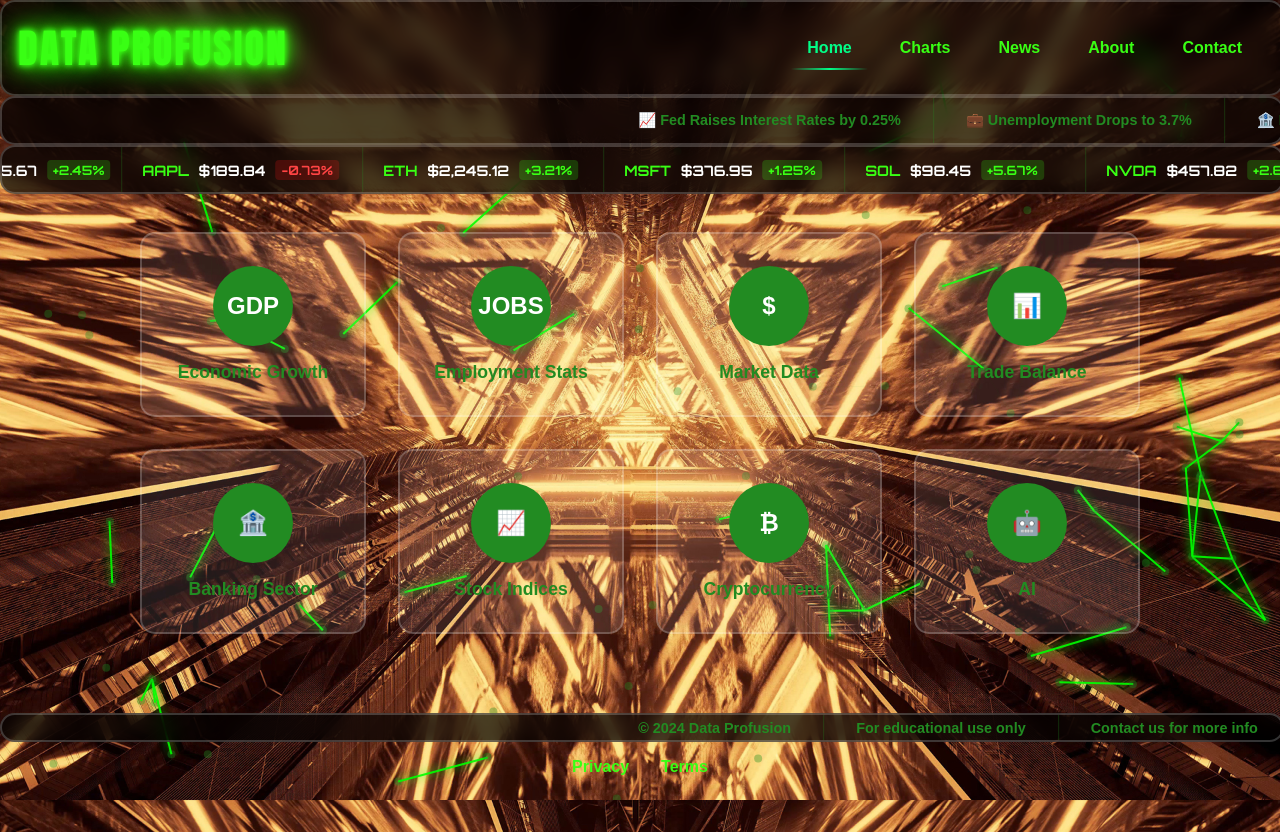
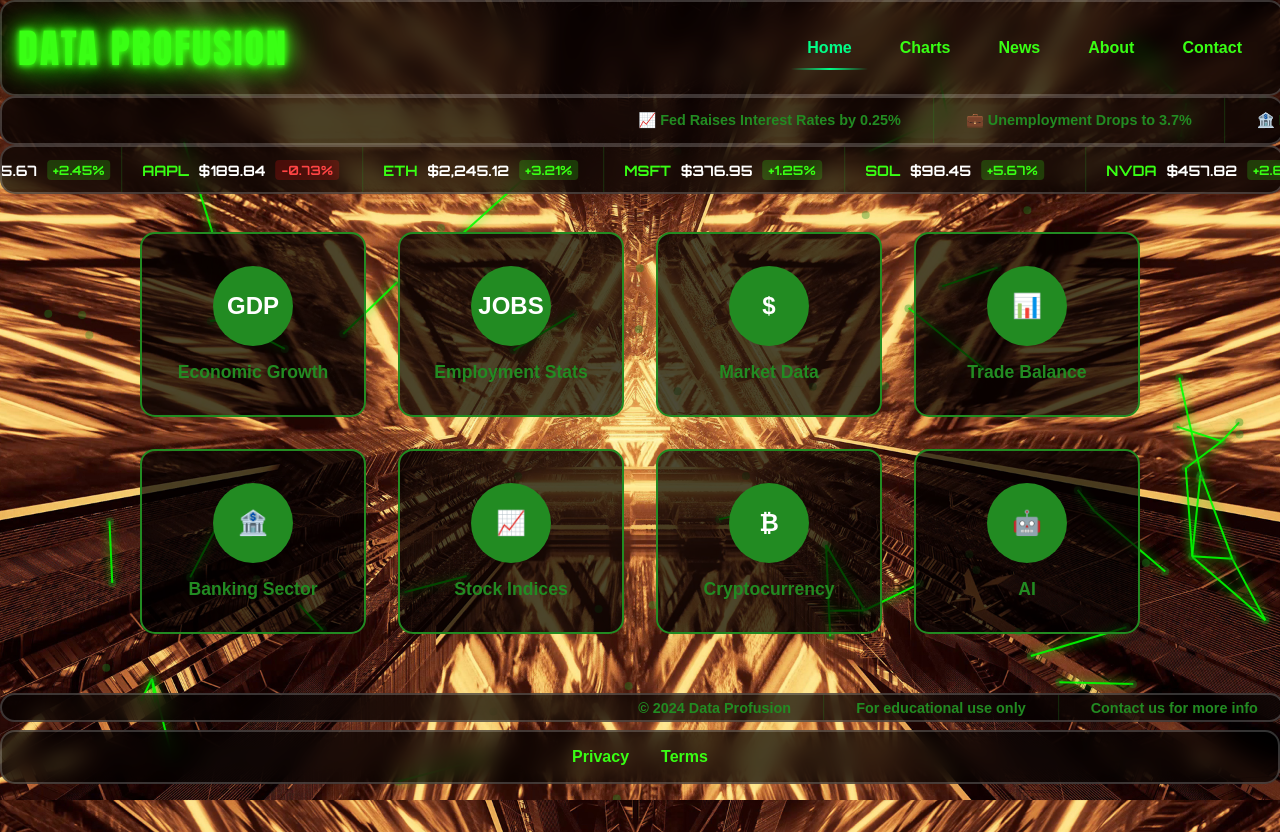
Before and after one commit to FortesFortunaAdiuvat/DataProfusion, a Flask app: page / in a window 1280 px wide. Run offline with Flask 3, Linux system fonts and the light colour scheme.

Commit message:
style: dark tiles and footer

```diff
--- a/app/templates/index.html
+++ b/app/templates/index.html
@@ -167,9 +167,9 @@
             flex-direction: column;
             align-items: center;
             text-decoration: none;
-            background: rgba(255, 255, 255, 0.1);
+            background: rgba(0, 0, 0, 0.7);
             backdrop-filter: blur(10px);
-            border: 2px solid rgba(255, 255, 255, 0.2);
+            border: 2px solid #228B22;
             border-radius: 15px;
             padding: 2rem;
             transition: all 0.3s ease;
@@ -357,6 +357,11 @@
         .footer-nav {
             display: flex;
             justify-content: center;
+            background: rgba(0, 0, 0, 0.7);
+            backdrop-filter: blur(10px);
+            border: 2px solid rgba(255, 255, 255, 0.2);
+            border-radius: 15px;
+            padding: 0.5rem 1rem;
         }
 
         .footer-nav a {
```
